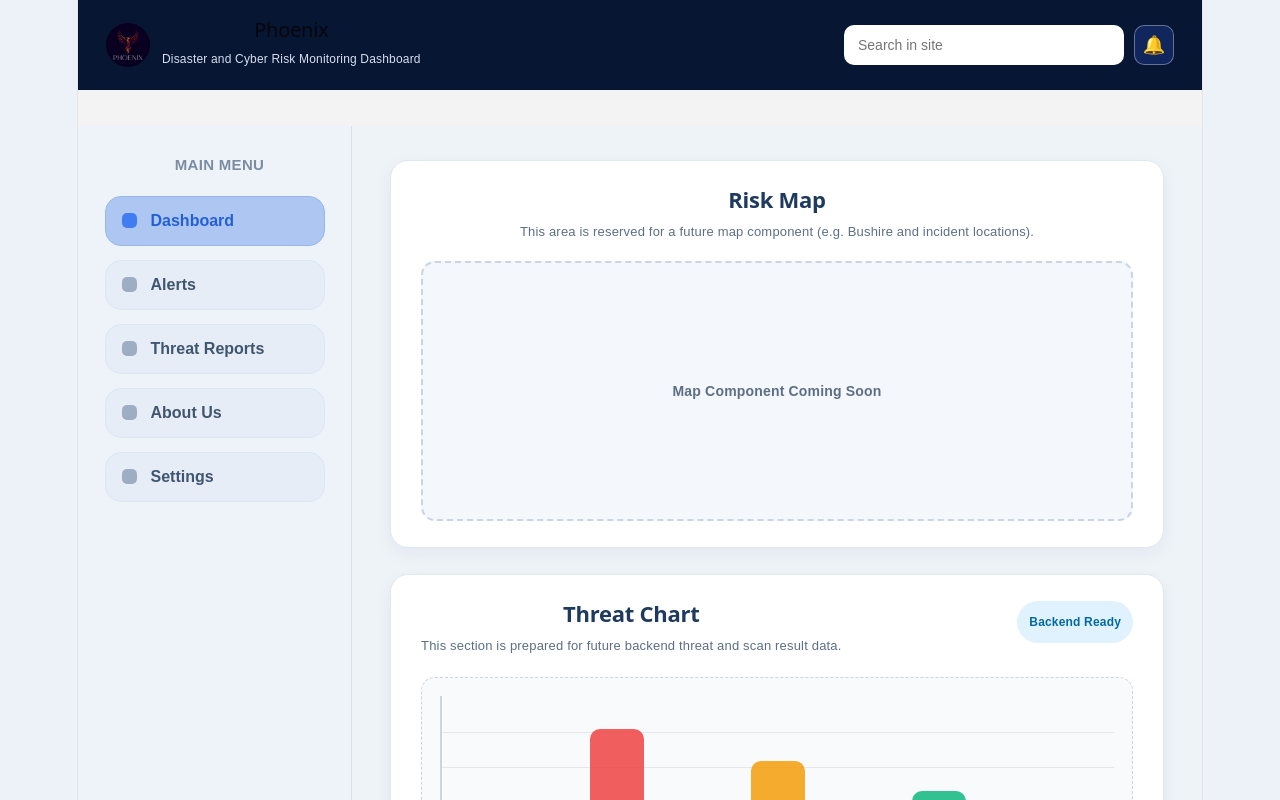
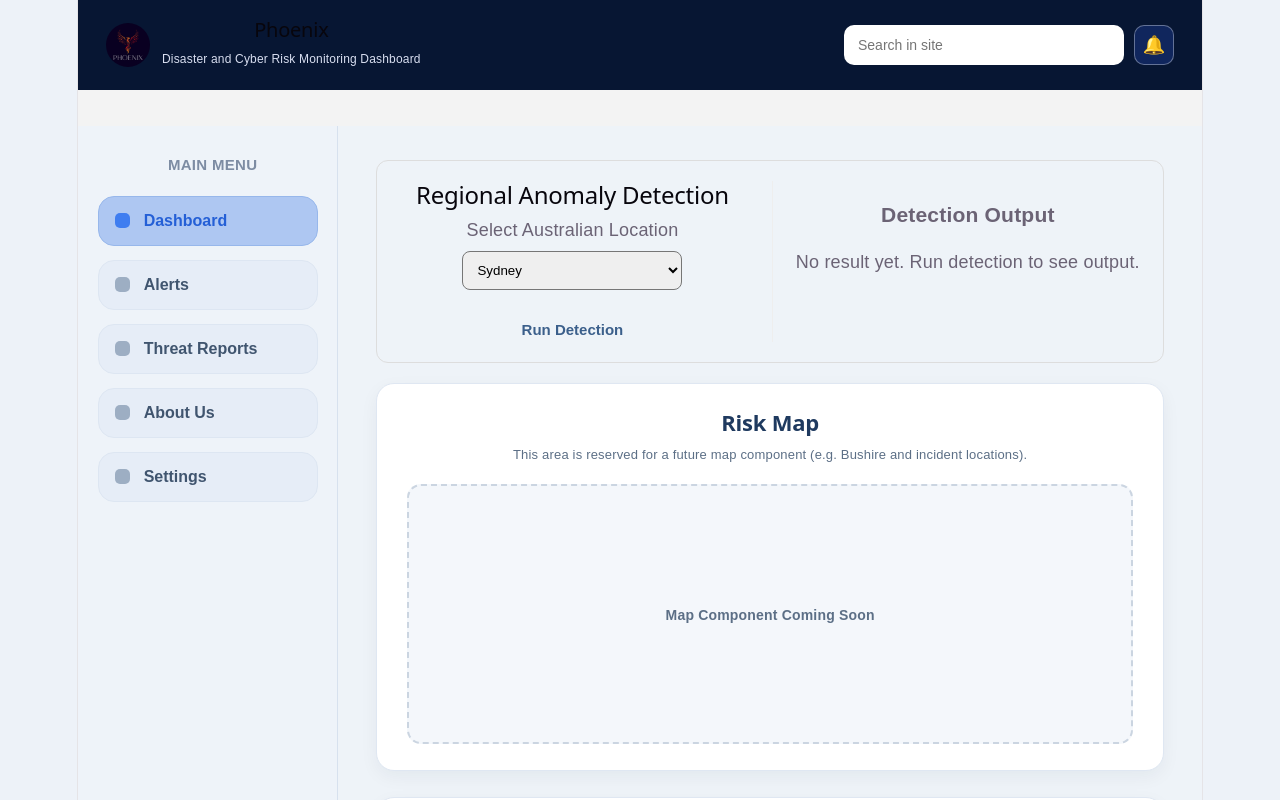
Before and after one commit to Hardhat-Enterprises/Phoenix, a React app in the folder frontend/frontend/: page / in a window 1280 px wide. Both pictures are taken after a click on the button "Sign In". Shown: the top 800 px of the page. Built offline with nearby package versions, Linux system fonts and the light colour scheme; the HTML template or start-up script is replaced by a standard one; what @react-pdf/renderer would draw is missing.

Commit message:
Added API ready dropdown for scanning regional anomaly

```diff
--- a/frontend/frontend/src/App.css
+++ b/frontend/frontend/src/App.css
@@ -510,3 +510,4 @@ body {
 .content-wrap {
   flex: 1;
 }
+}
--- a/frontend/frontend/src/Dashboard.jsx
+++ b/frontend/frontend/src/Dashboard.jsx
@@ -1,7 +1,15 @@
+import { useState } from "react";
+
 import Sidebar from "./components/Sidebar";
 import "./Dashboard.css";
 
 function Dashboard({ setPage }) {
+
+  //Anomaly detection state
+  const [selectedLocation, setSelectedLocation] = useState("Sydney");
+  const [loading, setLoading] = useState(false);
+  const [apiResult, setApiResult] = useState(null);
+
   const threatData = [];
 
   const itemRows = [
@@ -30,11 +38,135 @@ function Dashboard({ setPage }) {
 
   const hasThreatData = threatData.length > 0;
 
+  //Score mapping function
+  const getThreatLevel = (score) => {
+    if (score <= 0.2) return "Minimal";
+    if (score <= 0.4) return "Low";
+    if (score <= 0.6) return "Moderate";
+    if (score <= 0.8) return "High";
+    return "Critical";
+  };
+
+  //API Call function
+  const runDetection = async () => {
+    try {
+      setLoading(true);
+
+      const timestamp = new Date().toISOString();
+
+      const response = await fetch("http://localhost:5000/analyze", {
+        method: "POST",
+        headers: {
+          "Content-Type": "application/json",
+        },
+        body: JSON.stringify({
+          location: selectedLocation,
+          timestamp,
+        }),
+      });
+
+      if (!response.ok) throw new Error("API failed");
+
+      const data = await response.json();
+      setApiResult(data);
+
+    } catch (err) {
+      console.error(err);
+    } finally {
+      setLoading(false);
+    }
+  };
+
   return (
     <div className="dashboard-page">
 
       <main className="dashboard-content">
         <div className="dashboard-main-area">
+
+          <section
+            className="ai-detection-card"
+            style={{
+              display: "flex",
+              justifyContent: "space-between",
+              gap: "24px",
+              padding: "20px",
+              border: "1px solid #ddd",
+              borderRadius: "12px",
+              marginBottom: "20px",
+            }}
+          >
+
+            {/* Left: controls */}
+            <div style={{ flex: 1 }}>
+              <h2>Regional Anomaly Detection</h2>
+
+              <label>Select Australian Location</label>
+
+              <select
+                value={selectedLocation}
+                onChange={(e) => setSelectedLocation(e.target.value)}
+                style={{
+                  padding: "10px",
+                  borderRadius: "8px",
+                  width: "220px",
+                  marginTop: "8px",
+                }}
+              >
+                <option value="Sydney">Sydney</option>
+                <option value="Melbourne">Melbourne</option>
+                <option value="Perth">Perth</option>
+                <option value="Brisbane">Brisbane</option>
+                <option value="Adelaide">Adelaide</option>
+              </select>
+
+              <br /><br />
+
+              <button
+                onClick={runDetection}
+                disabled={loading}
+                className="view-all-button"
+              >
+                {loading ? "Running Detection..." : "Run Detection"}
+              </button>
+            </div>
+
+            {/* Right: output */}
+            <div
+              style={{
+                flex: 1,
+                borderLeft: "1px solid #eee",
+                paddingLeft: "20px",
+              }}
+            >
+              <h3>Detection Output</h3>
+
+              {!apiResult ? (
+                <p>No result yet. Run detection to see output.</p>
+              ) : (
+                <>
+                  <p>
+                    <strong>Location:</strong> {apiResult.location}
+                  </p>
+
+                  <p>
+                    <strong>Score:</strong>{" "}
+                    {apiResult.score.toFixed(2)}
+                  </p>
+
+                  <p>
+                    <strong>Threat Level:</strong>{" "}
+                    {getThreatLevel(apiResult.score)}
+                  </p>
+
+                  <p>
+                    <strong>Timestamp:</strong>{" "}
+                    {apiResult.timestamp}
+                  </p>
+                </>
+              )}
+            </div>
+
+          </section>
 
           {/* Map Section (Jack) */}
           <section className="map-card">
```
